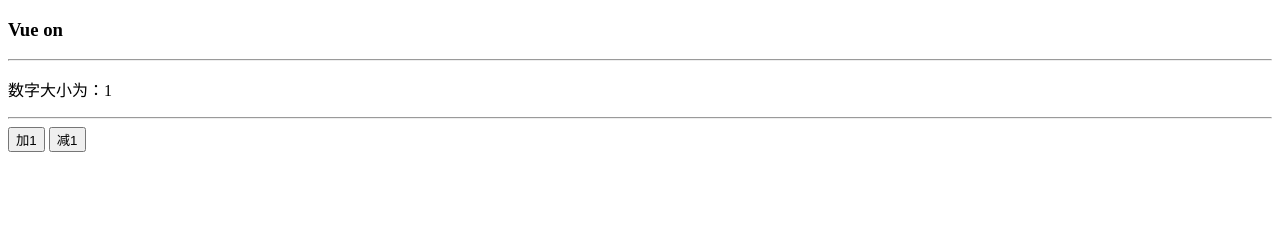
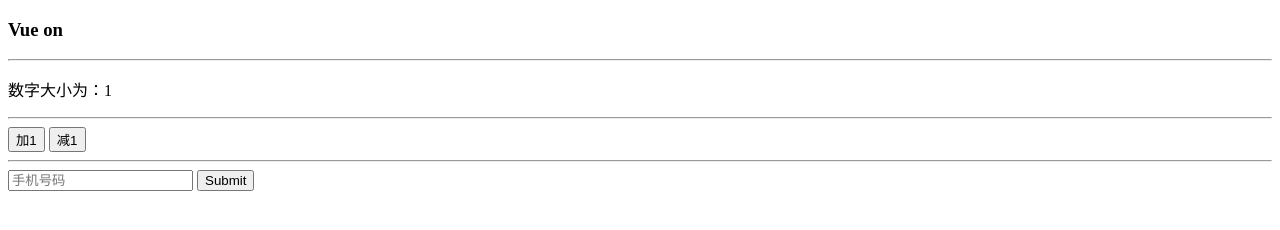
Before and after one commit to July-NetEase/Vue-codes, a website: page src/von.html in a window 1280 px wide. Drawn offline with Linux system fonts and the light colour scheme.

Commit message:
添加vue-on

```diff
--- a/src/von.html
+++ b/src/von.html
@@ -14,13 +14,17 @@
            <hr>
            <button @click="jiafen">加1</button>
            <button @click="jianfen">减1</button>
+           <hr>
+           <input type="text" placeholder="手机号码" v-model="info" />
+           <button @click="sayWords">Submit</button>
         </div>
 
         <script type="text/javascript">
             var app=new Vue({
                 el:'#app',
                 data:{
-                    count:1
+                    count:1,
+                    msg:null
                 },
                 methods:{
                     jiafen:function() {
@@ -28,6 +32,10 @@
                     },
                     jianfen:function(){
                         this.count -= 1
+                    },
+                    sayWords:function(){
+                        this.msg = "您输入的手机号为： " + this.info;
+                        alert(this.msg)
                     }
                 }
             })
```
